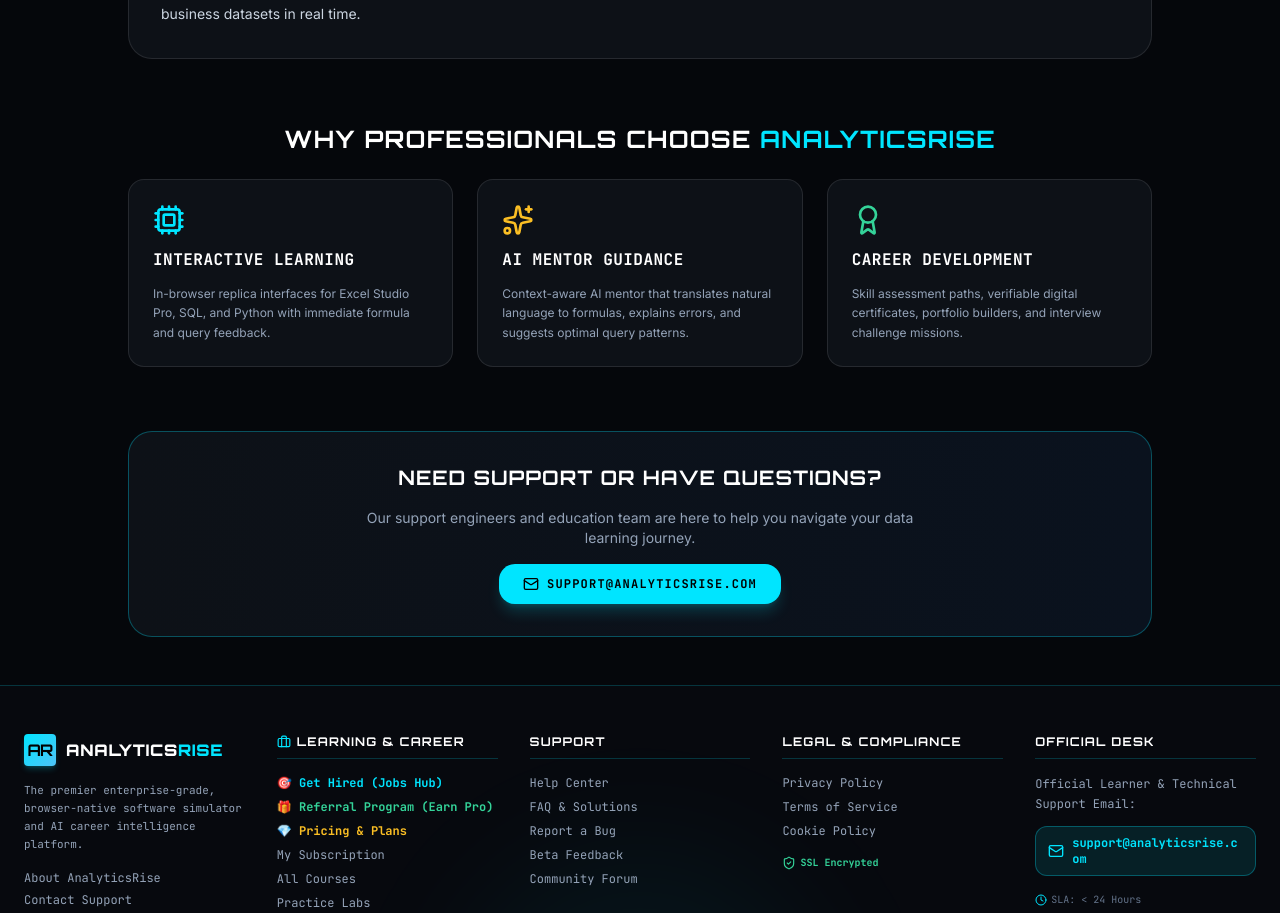
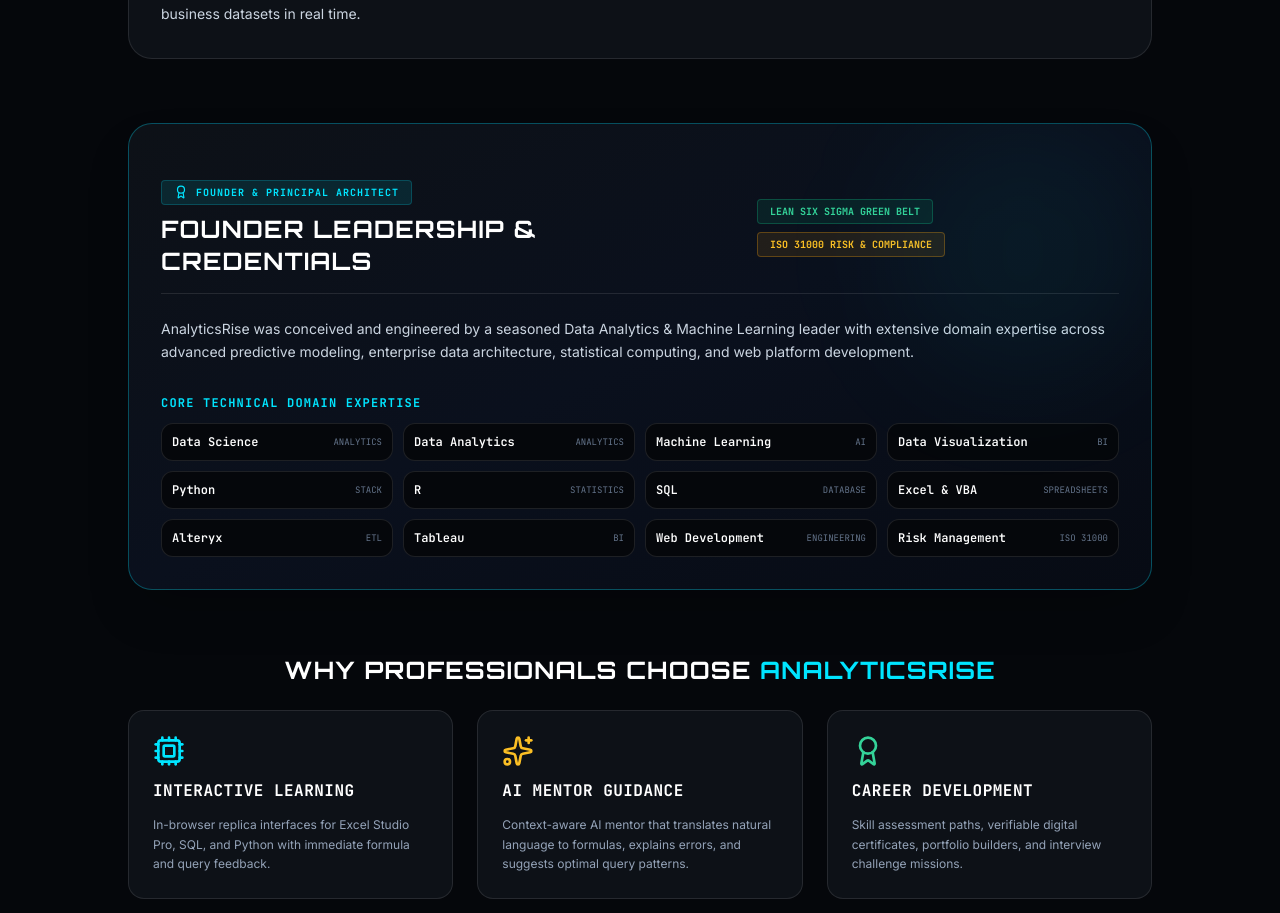
Before and after one commit to gamerdrift/analyticsrise, a Next.js app: page /about in a window 1280 px wide. Shown: the part 940-1853 px from the top of the page. Built offline with nearby package versions, Linux system fonts and the light colour scheme; no server answers.

Commit message:
fix(launch): complete AnalyticsRise 08-08-2026 production audit

```diff
--- a/app/(pages)/about/page.tsx
+++ b/app/(pages)/about/page.tsx
@@ -59,7 +59,61 @@
           </div>
         </section>
 
-        {/* Key Platform Pillars */}
+        {/* Founder & Technical Leadership */}
+        <section className="p-8 rounded-2xl bg-gradient-to-br from-[#0D1117] via-[#0A101D] to-[#070B14] border border-[#00E5FF]/30 space-y-6 shadow-2xl relative overflow-hidden">
+          <div className="absolute top-0 right-0 w-64 h-64 bg-[#00E5FF]/5 rounded-full blur-3xl pointer-events-none" />
+
+          <div className="flex flex-col sm:flex-row items-start sm:items-center justify-between gap-4 border-b border-white/10 pb-4">
+            <div>
+              <div className="inline-flex items-center gap-2 px-3 py-1 rounded bg-[#00E5FF]/10 text-[#00E5FF] text-[10px] font-mono font-bold uppercase tracking-widest mb-2 border border-[#00E5FF]/20">
+                <Award className="w-3.5 h-3.5" /> Founder & Principal Architect
+              </div>
+              <h2 className="text-2xl font-display font-bold text-white uppercase tracking-wider">
+                Founder Leadership & Credentials
+              </h2>
+            </div>
+            <div className="flex flex-wrap gap-2">
+              <span className="px-3 py-1 rounded bg-emerald-500/10 text-emerald-400 border border-emerald-500/30 text-[10px] font-mono font-bold uppercase">
+                Lean Six Sigma Green Belt
+              </span>
+              <span className="px-3 py-1 rounded bg-amber-500/10 text-amber-400 border border-amber-500/30 text-[10px] font-mono font-bold uppercase">
+                ISO 31000 Risk & Compliance
+              </span>
+            </div>
+          </div>
+
+          <p className="text-slate-300 text-sm leading-relaxed">
+            AnalyticsRise was conceived and engineered by a seasoned Data Analytics & Machine Learning leader with extensive domain expertise across advanced predictive modeling, enterprise data architecture, statistical computing, and web platform development.
+          </p>
+
+          {/* Technical Competencies Grid */}
+          <div className="space-y-3 pt-2">
+            <h3 className="text-xs font-mono font-bold text-[#00E5FF] uppercase tracking-widest">
+              Core Technical Domain Expertise
+            </h3>
+            <div className="grid grid-cols-2 sm:grid-cols-4 gap-2.5 text-xs font-mono">
+              {[
+                { name: 'Data Science', cat: 'Analytics' },
+                { name: 'Data Analytics', cat: 'Analytics' },
+                { name: 'Machine Learning', cat: 'AI' },
+                { name: 'Data Visualization', cat: 'BI' },
+                { name: 'Python', cat: 'Stack' },
+                { name: 'R', cat: 'Statistics' },
+                { name: 'SQL', cat: 'Database' },
+                { name: 'Excel & VBA', cat: 'Spreadsheets' },
+                { name: 'Alteryx', cat: 'ETL' },
+                { name: 'Tableau', cat: 'BI' },
+                { name: 'Web Development', cat: 'Engineering' },
+                { name: 'Risk Management', cat: 'ISO 31000' },
+              ].map((item, i) => (
+                <div key={i} className="p-2.5 rounded-lg bg-[#05070B] border border-white/10 hover:border-[#00E5FF]/40 transition-colors flex items-center justify-between">
+                  <span className="text-white font-semibold">{item.name}</span>
+                  <span className="text-[9px] text-slate-500 uppercase">{item.cat}</span>
+                </div>
+              ))}
+            </div>
+          </div>
+        </section>
         <section className="space-y-6">
           <h2 className="text-2xl font-display font-bold text-white uppercase tracking-wider text-center">
             Why Professionals Choose <span className="text-[#00E5FF]">AnalyticsRise</span>
--- a/app/blog/page.tsx
+++ b/app/blog/page.tsx
@@ -63,7 +63,7 @@
               <p className="text-slate-400 text-xs font-sans leading-relaxed">{p.excerpt}</p>
 
               <div className="pt-2">
-                <Link href="#" className="inline-flex items-center gap-1.5 text-xs font-mono font-bold text-cyan-400 hover:text-cyan-300">
+                <Link href="/building-analyticsrise" className="inline-flex items-center gap-1.5 text-xs font-mono font-bold text-cyan-400 hover:text-cyan-300">
                   Read Article <ArrowRight className="w-3.5 h-3.5" />
                 </Link>
               </div>
--- a/app/components/landing/LandingNavbar.tsx
+++ b/app/components/landing/LandingNavbar.tsx
@@ -102,14 +102,14 @@
             className="absolute top-20 left-0 right-0 bg-[#0D1117]/95 border-b border-white/5 backdrop-blur-lg px-6 py-8 flex flex-col gap-6 md:hidden z-40"
           >
             {menuItems.map((item) => (
-              <a
+              <Link
                 key={item.name}
                 href={item.href}
                 onClick={() => setMobileOpen(false)}
                 className="text-sm uppercase tracking-widest text-slate-300 hover:text-[#00E5FF] font-medium"
               >
                 {item.name}
-              </a>
+              </Link>
             ))}
             <div className="h-px bg-white/5 my-2" />
             <div className="flex flex-col gap-4">
--- a/app/components/navigation/NavControls.tsx
+++ b/app/components/navigation/NavControls.tsx
@@ -271,9 +271,9 @@
       <div className="max-w-7xl mx-auto flex flex-col sm:flex-row items-center justify-between gap-4">
         <span>&copy; {new Date().getFullYear()} ANALYTICSRISE. ALL RIGHTS RESERVED.</span>
         <div className="flex gap-6">
-          <Link href="/help" className="hover:text-white transition-colors">Privacy</Link>
-          <Link href="/help" className="hover:text-white transition-colors">Terms</Link>
-          <Link href="/help" className="hover:text-white transition-colors">Security</Link>
+          <Link href="/privacy" className="hover:text-white transition-colors">Privacy</Link>
+          <Link href="/terms" className="hover:text-white transition-colors">Terms</Link>
+          <Link href="/cookies" className="hover:text-white transition-colors">Cookies</Link>
         </div>
       </div>
     </footer>
--- /dev/null
+++ b/app/simulators/page.tsx
@@ -0,0 +1,98 @@
+'use client';
+
+import React from 'react';
+import Link from 'next/link';
+import { Cpu, FileSpreadsheet, Database, BarChart3, PieChart, ArrowRight, Sparkles } from 'lucide-react';
+
+export default function SimulatorsHubPage() {
+  const simulators = [
+    {
+      title: 'Excel Studio Pro',
+      desc: 'In-browser interactive spreadsheet engine with VLOOKUP, INDEX-MATCH, XLOOKUP, Pivot Tables, and dynamic formula evaluation.',
+      href: '/excel-studio',
+      icon: FileSpreadsheet,
+      color: 'text-emerald-400',
+      badge: 'Interactive Engine',
+    },
+    {
+      title: 'SQL Studio',
+      desc: 'Execute real ANSI SQL queries against in-memory SQLite database datasets with instant query syntax validation.',
+      href: '/sql-studio',
+      icon: Database,
+      color: 'text-cyan-400',
+      badge: 'Live Database',
+    },
+    {
+      title: 'Power BI Simulator',
+      desc: 'Build interactive reports, DAX measure calculation logic, and business dashboards right in your browser.',
+      href: '/simulators/powerbi',
+      icon: BarChart3,
+      color: 'text-amber-400',
+      badge: 'DAX & BI',
+    },
+    {
+      title: 'Tableau Studio',
+      desc: 'Drag-and-drop calculated fields, worksheet parameters, and enterprise chart visualizations.',
+      href: '/tableau-studio',
+      icon: PieChart,
+      color: 'text-purple-400',
+      badge: 'Visual Analytics',
+    },
+  ];
+
+  return (
+    <div className="min-h-screen bg-[#05070B] text-[#F5F7FA] font-sans py-12 px-6">
+      <div className="max-w-6xl mx-auto space-y-12">
+        <div className="text-center space-y-4 pt-6">
+          <div className="inline-flex items-center gap-2 px-3.5 py-1.5 rounded-full bg-[#00E5FF]/10 text-[#00E5FF] border border-[#00E5FF]/30 text-xs font-mono font-bold tracking-widest uppercase">
+            <Cpu className="w-4 h-4" /> Browser-Native Software Suite
+          </div>
+          <h1 className="text-4xl sm:text-5xl font-display font-black text-white tracking-wider uppercase">
+            Enterprise <span className="text-[#00E5FF]">Software Simulators</span>
+          </h1>
+          <p className="text-slate-400 text-sm max-w-2xl mx-auto leading-relaxed">
+            Practice data analytics tools without downloading or setting up local software. Write formulas, run queries, and build dashboards directly in your browser.
+          </p>
+        </div>
+
+        <div className="grid grid-cols-1 md:grid-cols-2 gap-8">
+          {simulators.map((sim, i) => {
+            const Icon = sim.icon;
+            return (
+              <div
+                key={i}
+                className="p-8 rounded-2xl bg-[#0D1117] border border-white/10 space-y-6 hover:border-[#00E5FF]/40 transition-all flex flex-col justify-between"
+              >
+                <div className="space-y-4">
+                  <div className="flex items-center justify-between">
+                    <div className={`p-3 rounded-xl bg-white/5 ${sim.color}`}>
+                      <Icon className="w-7 h-7" />
+                    </div>
+                    <span className="px-2.5 py-1 rounded bg-[#00E5FF]/10 text-[#00E5FF] border border-[#00E5FF]/20 text-[10px] font-mono font-bold uppercase tracking-widest">
+                      {sim.badge}
+                    </span>
+                  </div>
+                  <h2 className="text-2xl font-display font-bold text-white uppercase tracking-wide">
+                    {sim.title}
+                  </h2>
+                  <p className="text-slate-400 text-xs leading-relaxed">
+                    {sim.desc}
+                  </p>
+                </div>
+
+                <div className="pt-4 border-t border-white/5">
+                  <Link
+                    href={sim.href}
+                    className="inline-flex items-center justify-center gap-2 w-full px-5 py-3 rounded-xl bg-[#00E5FF]/10 text-[#00E5FF] border border-[#00E5FF]/30 font-mono font-bold text-xs uppercase tracking-widest hover:bg-[#00E5FF] hover:text-black transition-all"
+                  >
+                    Launch Simulator <ArrowRight className="w-4 h-4" />
+                  </Link>
+                </div>
+              </div>
+            );
+          })}
+        </div>
+      </div>
+    </div>
+  );
+}
```
